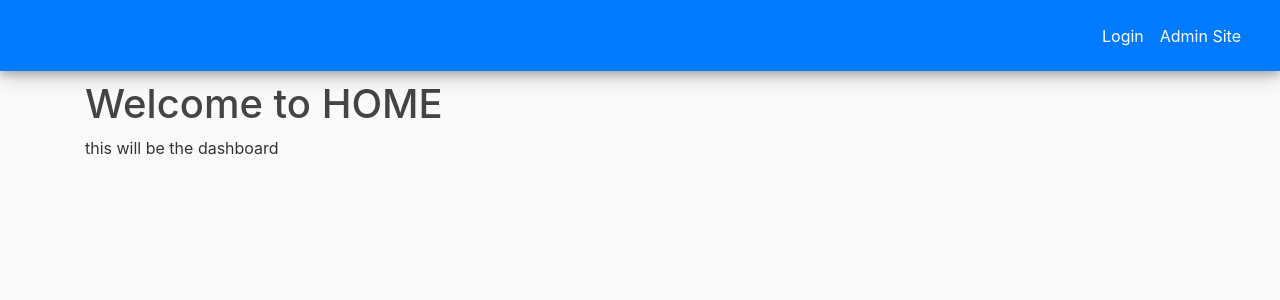
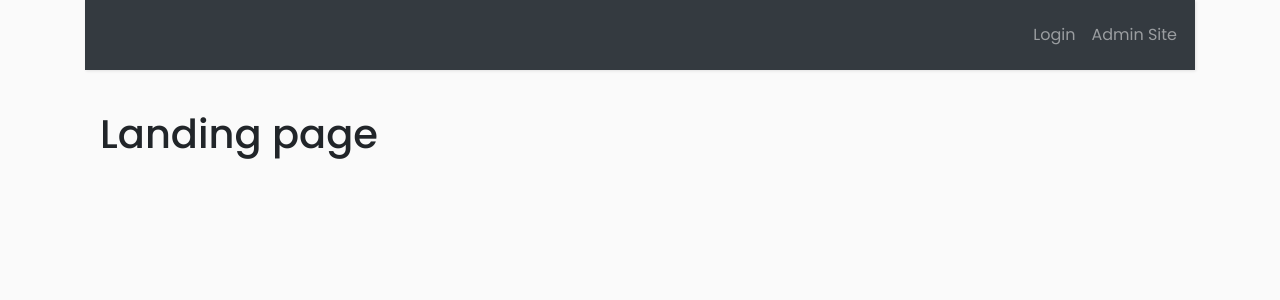
Before and after one commit to Shahrozjd/RideSafely, a Django app: template FYP/account/templates/account/home.html in a window 1280 px wide. Shown: the top 300 px of the page. Run offline with Django 3.2, Linux system fonts and the light colour scheme; the template is opened without the code that fills it, so the values that code supplies are empty; some libraries are stand-ins or nearby versions.

Commit message:
Front end revamped.

```diff
--- /dev/null
+++ b/FYP/account/static/account/style.css
@@ -0,0 +1,137 @@
+@import "https://fonts.googleapis.com/css?family=Poppins:300,400,500,600,700";
+body{font-family: 'Poppins', sans-serif;
+     background: #fafafa}
+p{font-family: 'Poppins', sans-serif;
+  font-size: 1.1em;
+	font-weight: 300;
+	line-height: 1.7em;
+	color: #999;
+}
+a,
+a:hover,
+a:focus{
+	color: inherit;
+	text-decoration: none;
+	transition: all 0.3s;
+}
+.navbar{
+	padding: 15px 10px;
+	background: #fff;
+	border: none;
+	border-radius: 0;
+	margin-bottom: 40px;
+	box-shadow: 1px 1px 3px rgba(0,0,0,0.1);
+}
+
+.navbar-btn{
+	box-shadow: none;
+	outline: none!important;
+	border: none;
+}
+
+.line{
+	width: 100%;
+	height: 1px;
+	border-bottom: 1px dashed #ddd;
+}
+
+.wrapper {
+    display: flex;
+    width: 100%;
+    align-items: stretch;
+}
+#sidebar {
+    min-width: 250px;
+    max-width: 250px;
+    background: #7386D5;
+    color: #fff;
+    transition: all 0.3s;
+}
+#sidebar.active{
+	margin-left: -250px;
+}
+
+#sidebar .sidebar-header{
+	padding: 20px;
+	background: #6d7fcc;
+}
+#sidebar ul.components{
+	padding: 20px 0px;
+	border-bottom: 1px solid #47748b;
+}
+
+#sidebar ul p{
+	padding: 10px;
+	font-size: 1.1em;
+	display: block;
+}
+
+#sidebar ul li a{
+	padding: 10px;
+	font-size: 1.1em;
+	display: block;
+}
+#sidebar ul li a:hover {
+    color: #7386D5;
+    background: #fff;
+}
+
+#sidebar ul li.active>a,
+a[aria-expanded="true"] {
+    color: #fff;
+    background: #6d7fcc;
+}
+a[data-toggle="collapse"] {
+    position: relative;
+}
+.dropdown-toggle::after {
+    display: block;
+    position: absolute;
+    top: 50%;
+    right: 20px;
+    transform: translateY(-50%);
+}
+
+ul ul a {
+    font-size: 0.9em !important;
+    padding-left: 30px !important;
+    background: #6d7fcc;
+}
+
+ul.CTAs {
+    padding: 20px;
+}
+
+ul.CTAs a {
+    text-align: center;
+    font-size: 0.9em !important;
+    display: block;
+    border-radius: 5px;
+    margin-bottom: 5px;
+}
+a.download{
+	background: #fff;
+	color: #7386D5;
+}
+a.article,
+a.article:hover {
+    background: #6d7fcc !important;
+    color: #fff !important;
+}
+
+#content {
+    width: 100%;
+    padding: 20px;
+    min-height: 100vh;
+    transition: all 0.3s;
+}
+
+@media(maz-width:768px){
+	#sidebar{margin-left: -250px;}
+	#sidebar.active{
+		margin-left: 0px;
+	}
+	#sidebarCollapse span{
+		display: none;
+	}
+}
--- a/FYP/account/templates/account/base.html
+++ b/FYP/account/templates/account/base.html
@@ -1,93 +1,85 @@
 {% load static %}
-<!DOCTYPE html>
+<!doctype html>
 <html lang="en">
   <head>
-
+    <!-- Required meta tags -->
     <meta charset="utf-8">
     <meta name="viewport" content="width=device-width, initial-scale=1, shrink-to-fit=no">
-    <link rel="stylesheet" href="https://stackpath.bootstrapcdn.com/bootstrap/4.4.1/css/bootstrap.min.css" integrity="sha384-Vkoo8x4CGsO3+Hhxv8T/Q5PaXtkKtu6ug5TOeNV6gBiFeWPGFN9MuhOf23Q9Ifjh" crossorigin="anonymous">
+
       <link rel="stylesheet" type="text/css" href="{% static 'account/main.css' %}">
       <link rel="stylesheet" type="text/css" href="{% static 'account/homest.css' %}">
       <link rel="icon" href="{% static 'account/icon_path.png' %}" type="image/x-icon">
+      <link rel="stylesheet" type="text/css" href="{% static 'account/challanstyles.css' %}">
+
+      <link rel="stylesheet" href="https://stackpath.bootstrapcdn.com/bootstrap/4.1.3/css/bootstrap.min.css" integrity="sha384-MCw98/SFnGE8fJT3GXwEOngsV7Zt27NXFoaoApmYm81iuXoPkFOJwJ8ERdknLPMO" crossorigin="anonymous">
+      <link rel="stylesheet" type="text/css" href="{% static 'account/style.css' %}">
+      <link rel="stylesheet" href="https://cdnjs.cloudflare.com/ajax/libs/font-awesome/4.7.0/css/font-awesome.css">
       <title>Ride Safely</title>
   </head>
-
   <body>
 
-
-    <link rel="stylesheet" href="https://cdnjs.cloudflare.com/ajax/libs/font-awesome/4.7.0/css/font-awesome.min.css">
-
-
-
-
-  <header class="site-header">
-
-
-
-
-
-
-      <nav style="background-color: #002f6c;box-shadow: 0 4px 8px 0 rgba(0, 0, 0, 0.2), 0 6px 20px 0 rgba(0, 0, 0, 0.19);" class="navbar navbar-expand-md bg-primary fixed-top">
-
-
+   <div class="wrapper">
        {% if user.is_authenticated %}
-      <!-- The sidebar -->
-      <div class="sidebar">
-        <img style="width: 150px; height:100px;  border-radius: 2px; display: block;
-        margin-left: auto;
-        margin-right: auto;" src="{% static 'account/Screenshot_2.png' %}">
-
-        <a class="navcontent" href="{% url 'home' %}"><i class="fa fa-fw fa-home"></i> Home</a>
-        <a class="navcontent" href="{% url 'challans' %}"><i class="fa fa-circle-o-notch fa-spin"></i> Challans</a>
-        <a class="navcontent" href="{% url 'profile' %}"><i class="fa fa-fw fa-user"></i> Profile</a>
-        <a class="navcontent" href="#about"><i class="fa fa-fw fa-info"></i> About</a>
-        <a class="navcontent"  href="#contact"><i class="fa fa-fw fa-phone"></i> Contact</a>
+       <nav id="sidebar">
+   		<div class="sidebar-header">
+   			<h3>Work Station</h3>
    		</div>
 
-    {% else %}
-    <a style="font-size: 30px;" class="navbar-brand mr-4" href="{% url 'home' %}">Ride Safely</a>
+   		<ul class="list-unstyled components">
+   			<p style="color:white">Ride Safely</p>
+   			<li>
+                <a href="{% url 'home' %}"><i class="fa fa-fw fa-home"></i> Home</a>
+            </li>
 
+   			<li>
+                <a href="{% url 'profile' %}"><i class="fa fa-fw fa-user"></i> Profile</a>
+   			</li>
+            <li>
+                <a href="{% url 'challans' %}"><i class="fa fa-circle-o-notch fa-spin"></i> Challans</a>
+        	</li>
+   		</ul>
+
+   		<ul class="list-unstyled CTAs">
+   			<li>
+   				<a href="#" class="download">Analysis</a>
+   			</li>
+   			<li>
+   				<a href="#" class="article">Data</a>
+   			</li>
+   		</ul>
+   	</nav>
        {% endif %}
 
-        <div class="container">
+   	<div class="content container">
+   		<nav class="navbar navbar-expand-lg navbar-dark bg-dark">
+{% if user.is_authenticated %}
+   		<button type="button" id="sidebarCollapse" class="btn btn-info">
+   			<i class="fa fa-align-justify"></i> <span>Menu</span>
+   		</button>
+{% endif %}
+  <!--<a class="navbar-brand" href="#">Navbar</a> -->
 
-            <button class="navbar-toggler" type="button" data-toggle="collapse" data-target="#navbarToggle" aria-controls="navbarToggle" aria-expanded="false" aria-label="Toggle navigation">
+  <button class="navbar-toggler" type="button" data-toggle="collapse" data-target="#navbarNav" aria-controls="navbarNav" aria-expanded="false" aria-label="Toggle navigation">
     <span class="navbar-toggler-icon"></span>
   </button>
-            <div class="collapse navbar-collapse" id="navbarToggle">
-                <div class="navbar-nav mr-auto">
 
-                </div>
-            <!-- Navbar Right Side -->
-                <div class="navbar-nav">
+  <div class="collapse navbar-collapse" id="navbarNav">
+    <ul class="navbar-nav ml-auto">
         {% if user.is_authenticated %}
-                    <form action="{% url 'logout' %}">
-                        <input type="submit" value="Logout" class="btn btn-danger" />
-                    </form>
-
-                    <!-- <ul class="nav nav-pills">
+        <li class="nav-item active">
+            <a class="nav-link" href="{% url 'logout' %}">Logout</a>
+        </li>
+        {% else %}
         <li class="nav-item">
-                          <a class="nav-link active" href="{% url 'logout' %}">Logout</a>
-                        </li> -->
-                    {% else %}
-                    <a class="nav-item nav-link" href="{% url 'login' %}">Login</a>
-                    <a class="nav-link" href="{% url 'admin:index' %}"> Admin Site </a>
+            <a class="nav-link" href="{% url 'login' %}">Login</a>
+        </li>
+        <li class="nav-item">
+            <a class="nav-link" href="{% url 'admin:index' %}">Admin Site</a>
+        </li>
         {% endif %}
-                </div>
-
-
-
-            </div>
+    </ul>
   </div>
 </nav>
-
-  </header>
-
-
-
-
-
-
 
 
  <main role="main" class="container">
@@ -109,12 +101,28 @@
      </div>
  </main>
 
+    </div>
+
+   </div>
 
 
+    <!-- Optional JavaScript -->
+    <!-- jQuery first, then Popper.js, then Bootstrap JS -->
+    <script src="https://code.jquery.com/jquery-3.3.1.slim.min.js" integrity="sha384-q8i/X+965DzO0rT7abK41JStQIAqVgRVzpbzo5smXKp4YfRvH+8abtTE1Pi6jizo" crossorigin="anonymous"></script>
+    <script src="https://cdnjs.cloudflare.com/ajax/libs/popper.js/1.14.3/umd/popper.min.js" integrity="sha384-ZMP7rVo3mIykV+2+9J3UJ46jBk0WLaUAdn689aCwoqbBJiSnjAK/l8WvCWPIPm49" crossorigin="anonymous"></script>
+    <script src="https://stackpath.bootstrapcdn.com/bootstrap/4.1.3/js/bootstrap.min.js" integrity="sha384-ChfqqxuZUCnJSK3+MXmPNIyE6ZbWh2IMqE241rYiqJxyMiZ6OW/JmZQ5stwEULTy" crossorigin="anonymous"></script>
 <script src="https://code.jquery.com/jquery-3.4.1.slim.min.js" integrity="sha384-J6qa4849blE2+poT4WnyKhv5vZF5SrPo0iEjwBvKU7imGFAV0wwj1yYfoRSJoZ+n" crossorigin="anonymous"></script>
     <script src="https://cdn.jsdelivr.net/npm/popper.js@1.16.0/dist/umd/popper.min.js" integrity="sha384-Q6E9RHvbIyZFJoft+2mJbHaEWldlvI9IOYy5n3zV9zzTtmI3UksdQRVvoxMfooAo" crossorigin="anonymous"></script>
     <script src="https://stackpath.bootstrapcdn.com/bootstrap/4.4.1/js/bootstrap.min.js" integrity="sha384-wfSDF2E50Y2D1uUdj0O3uMBJnjuUD4Ih7YwaYd1iqfktj0Uod8GCExl3Og8ifwB6" crossorigin="anonymous"></script>
 
 
+    <script>
+	    $(document).ready(function(){
+			$('#sidebarCollapse').on('click',function(){
+				$('#sidebar').toggleClass('active');
+			});
+		});
+	</script>
+
   </body>
 </html>
--- a/FYP/account/templates/account/home.html
+++ b/FYP/account/templates/account/home.html
@@ -2,21 +2,6 @@
 
 {% block content %}
 {% load static %}
-<!DOCTYPE html>
-<html lang="en">
-<head>
-    <meta charset="UTF-8">
-    <meta name="viewport" content="width=device-width, initial-scale=1.0">
-    <title>Document</title>
-</head>
-<body  >
 
-
-    <h1>Welcome to HOME</h1>
-
-    this will be the dashboard
-
-</body>
-</html>
-
+    <h1>Landing page</h1>
 {% endblock %}
```
Also changed, not shown: FYP/account/templates/account/challans.html (+2 -17 lines), FYP/account/templates/account/showchallandata.html (+2 -12 lines), FYP/users/templates/users/profile.html (+5 -15 lines), FYP/account/static/account/icon_path.png (deleted), FYP/db.sqlite3, FYP/media/mm.jpg (deleted), FYP/media/profile_pics/IMG_5939.jpg (deleted). Lines whose indentation alone changed are shown as unchanged.
